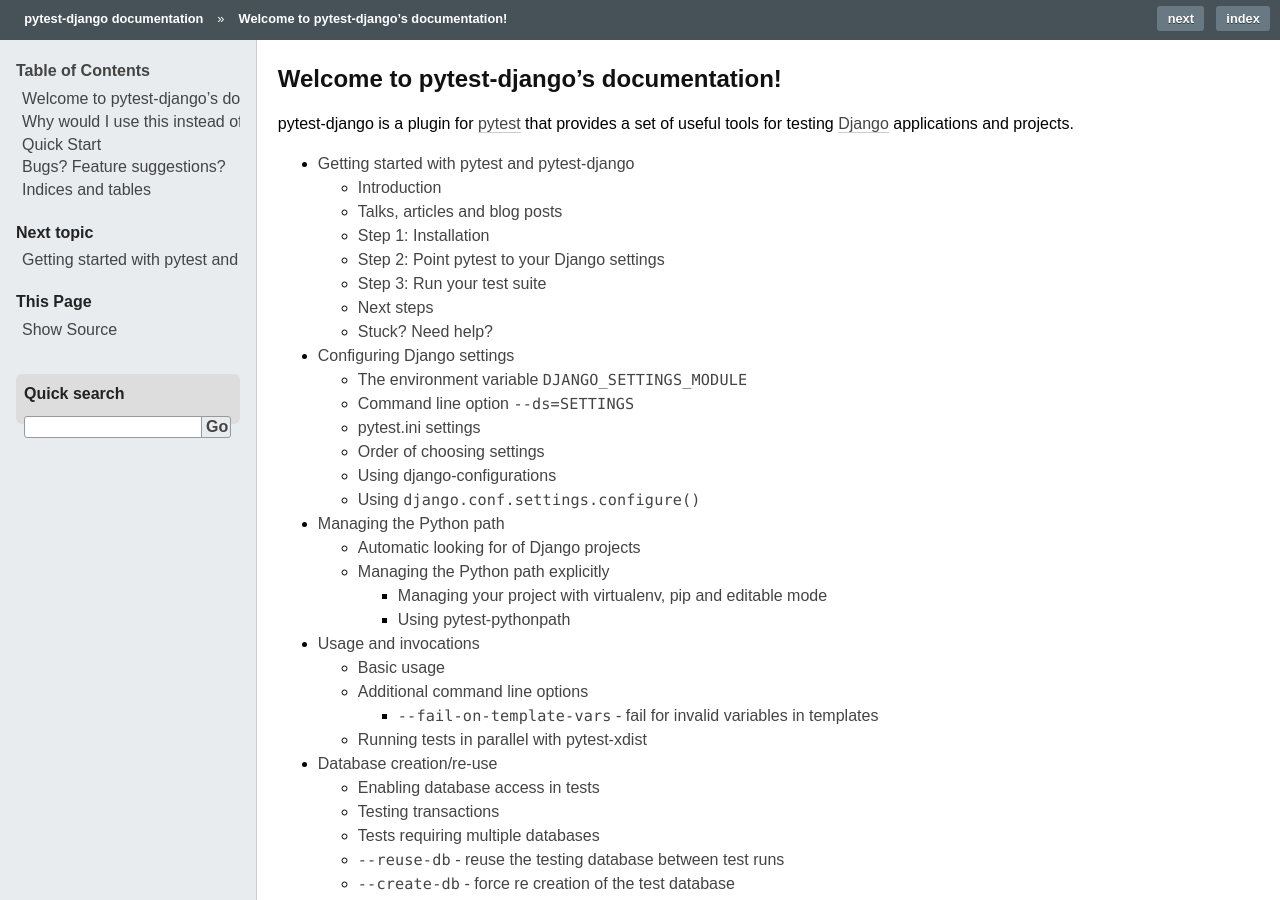
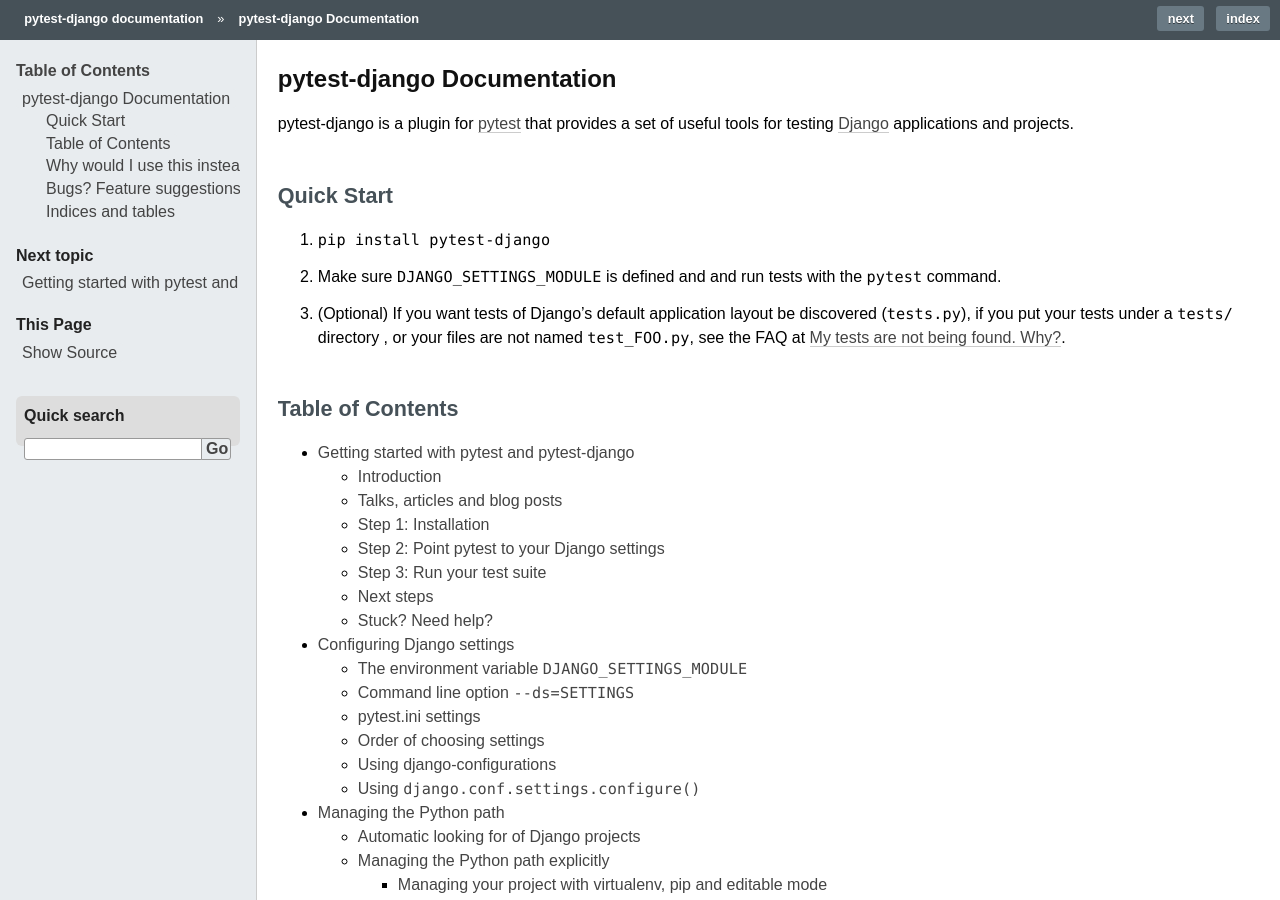
Before and after one commit to pytest-dev/pytest-django, a Sphinx documentation site: the page built from docs/index.rst, in a window 1280 px wide and 900 px high. Built offline with Sphinx 7.4.7, drawn with Linux system fonts in a browser that asks for light colours; some of the changed text lies outside the part shown.

Commit message:
Add test discovery config instruction to tutorial chapter (docs) (#446)
Addresses issue #67

Use code-block directive for code blocks

```diff
--- a/docs/faq.rst
+++ b/docs/faq.rst
@@ -18,8 +18,9 @@
 
 Create a `pytest fixture <http://pytest.org/latest/fixture.html>`_ that is
 automatically run before each test case. To run all tests with the english
-locale, put the following code in your project's `conftest.py
-<http://pytest.org/latest/plugins.html>`_ file::
+locale, put the following code in your project's `conftest.py`_ file:
+
+.. code-block:: python
 
     from django.utils.translation import activate
 
@@ -27,21 +28,34 @@
     def set_default_language():
         activate('en')
 
+.. _conftest.py: http://docs.pytest.org/en/latest/plugins.html
+
 .. _faq-tests-not-being-picked-up:
 
-My tests are not being found. Why not?
--------------------------------------------------------------------------------------
- By default, pytest looks for tests in files named ``test_*.py`` (note that
- this is not the same as ``test*.py``).  If you have your tests in files with
- other names, they will not be collected. It is common to put tests under
- ``app_directory/tests/views.py``. To find those tests, create a ``pytest.ini``
- file in your project root with the contents::
+My tests are not being found. Why?
+----------------------------------
+
+By default, pytest looks for tests in files named ``test_*.py`` (note that
+this is not the same as ``test*.py``) and ``*_test.py``.  If you have your
+tests in files with other names, they will not be collected.  Note that
+Django's ``startapp`` manage command creates an ``app_dir/tests.py`` file.
+Also, it is common to put tests under ``app_dir/tests/views.py``, etc.
+
+To find those tests, create a ``pytest.ini`` file in your project root and add
+an appropriate ``python_files`` line to it:
+
+.. code-block:: ini
 
     [pytest]
-    python_files=*.py
+    python_files = tests.py test_*.py *_tests.py
 
-When debugging test collection problems, the ``--collectonly`` flag and ``-rs``
-(report skipped tests) can be helpful.
+See the `related pytest docs`_ for more details.
+
+When debugging test collection problems, the ``--collectonly`` flag and
+``-rs`` (report skipped tests) can be helpful.
+
+.. _related pytest docs:
+    http://docs.pytest.org/en/latest/example/pythoncollection.html#changing-naming-conventions
 
 Does pytest-django work with the pytest-xdist plugin?
 -----------------------------------------------------
@@ -58,7 +72,9 @@
 
 pytest-django is designed to work with the ``pytest`` command, but if you
 really need integration with ``manage.py test``, you can create a simple
-test runner like this::
+test runner like this:
+
+.. code-block:: python
 
     class PytestTestRunner(object):
         """Runs pytest to discover and run tests."""
@@ -90,11 +106,15 @@
             argv.extend(test_labels)
             return pytest.main(argv)
 
-Add the path to this class in your Django settings::
+Add the path to this class in your Django settings:
+
+.. code-block:: python
 
     TEST_RUNNER = 'my_project.runner.PytestTestRunner'
 
-Usage::
+Usage:
+
+.. code-block:: bash
 
     ./manage.py test <django args> -- <pytest args>
 
@@ -106,7 +126,9 @@
 How can I give database access to all my tests without the `django_db` marker?
 ------------------------------------------------------------------------------
 
-Create an autouse fixture and put it in `conftest.py` in your project root::
+Create an autouse fixture and put it in ``conftest.py`` in your project root:
+
+.. code-block:: python
 
     @pytest.fixture(autouse=True)
     def enable_db_access_for_all_tests(db):
@@ -115,11 +137,14 @@
 How/where can I get help with pytest/pytest-django?
 ---------------------------------------------------
 
-Usage questions can be asked on StackOverflow with the `pytest tag
-<http://stackoverflow.com/search?q=pytest>`_.
+Usage questions can be asked on StackOverflow with the `pytest tag`_.
 
 If you think you've found a bug or something that is wrong in the
-documentation, feel free to `open an issue on the Github project for
-pytest-django <https://github.com/pytest-dev/pytest-django/issues/>`_.
+documentation, feel free to `open an issue on the GitHub project`_ for
+pytest-django.
 
 Direct help can be found in the #pylib IRC channel on irc.freenode.org.
+
+.. _pytest tag: http://stackoverflow.com/search?q=pytest
+.. _open an issue on the GitHub project:
+    https://github.com/pytest-dev/pytest-django/issues/
--- a/docs/index.rst
+++ b/docs/index.rst
@@ -1,7 +1,24 @@
-Welcome to pytest-django's documentation!
-=========================================
+===========================
+pytest-django Documentation
+===========================
 
-pytest-django is a plugin for `pytest <http://pytest.org/>`_ that provides a set of useful tools for testing `Django <http://www.djangoproject.com/>`_ applications and projects.
+pytest-django is a plugin for `pytest`_ that provides a set of useful tools
+for testing `Django`_ applications and projects.
+
+.. _pytest: http://pytest.org/
+.. _Django: https://www.djangoproject.com/
+
+Quick Start
+===========
+
+1. ``pip install pytest-django``
+2. Make sure ``DJANGO_SETTINGS_MODULE`` is defined and and run tests with the ``pytest`` command.
+3. (Optional) If you want tests of Django's default application layout be discovered (``tests.py``),
+   if you put your tests under a ``tests/`` directory , or your files are not named ``test_FOO.py``,
+   see the FAQ at :ref:`faq-tests-not-being-picked-up`.
+
+Table of Contents
+=================
 
 .. toctree::
    :maxdepth: 3
--- a/docs/tutorial.rst
+++ b/docs/tutorial.rst
@@ -29,7 +29,9 @@
 
 pytest-django can be obtained directly from `PyPI
 <http://pypi.python.org/pypi/pytest-django>`_, and can be installed with
-``pip``::
+``pip``:
+
+.. code-block:: bash
 
     pip install pytest-django
 
@@ -41,23 +43,37 @@
 --------------------------------------------
 
 You need to tell pytest which Django settings that should be used for test
-runs. The easiest way to achieve this is to create a pytest configuration file with this information.
+runs. The easiest way to achieve this is to create a pytest configuration file
+with this information.
 
-Create a file called ``pytest.ini`` in your project root directory that contains::
+Create a file called ``pytest.ini`` in your project root directory that
+contains:
+
+.. code-block:: ini
 
     [pytest]
-    DJANGO_SETTINGS_MODULE=yourproject.settings
+    DJANGO_SETTINGS_MODULE = yourproject.settings
 
 You can also specify your Django settings by setting the
 ``DJANGO_SETTINGS_MODULE`` environment variable or specifying the
-``--ds=yourproject.settings`` command line flag when running the tests. See the
-full documentation on :ref:`configuring_django_settings`.
+``--ds=yourproject.settings`` command line flag when running the tests.
+See the full documentation on :ref:`configuring_django_settings`.
+
+Optionally, also add the following line to the ``[pytest]`` section to
+instruct pytest to collect tests in Django's default app layouts, too.
+See the FAQ at :ref:`faq-tests-not-being-picked-up` for more infos.
+
+.. code-block:: ini
+
+    python_files = tests.py test_*.py *_tests.py
 
 Step 3: Run your test suite
 ---------------------------
 
 Tests are invoked directly with the ``pytest`` command, instead of ``manage.py
-test``, that you might be used to::
+test``, that you might be used to:
+
+.. code-block:: bash
 
     pytest
 
```
Also changed, not shown: other parts of docs/index.rst (+14 -15 lines), other parts of docs/tutorial.rst (+1 -1 lines).
